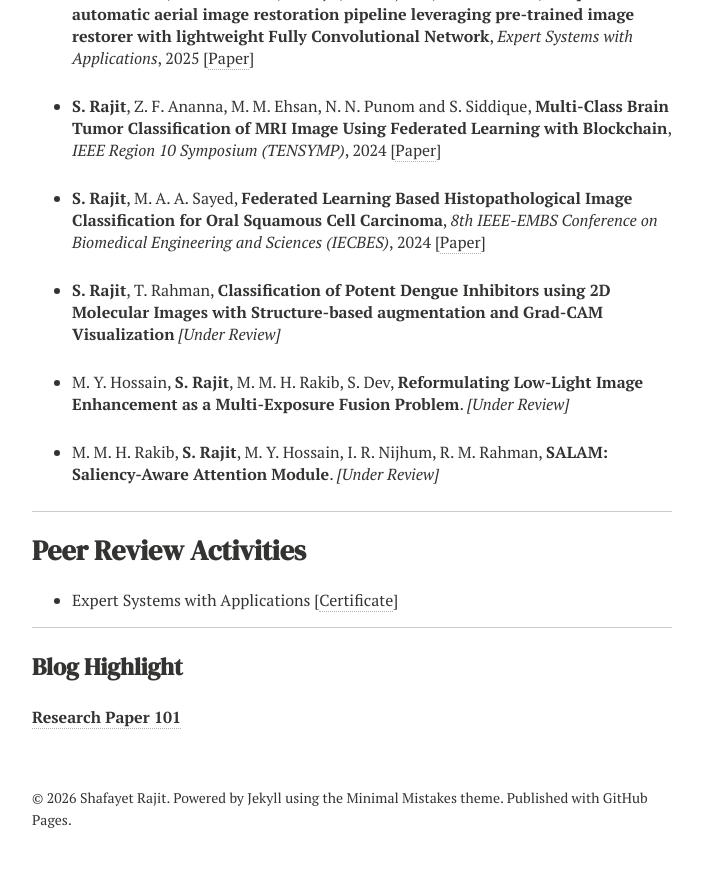
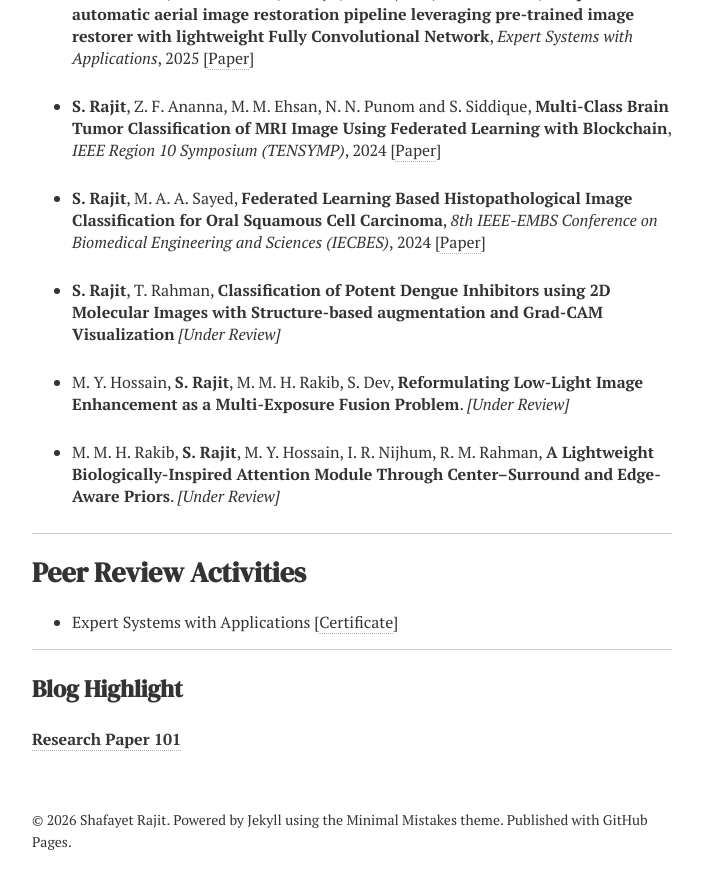
Before and after one commit to ShafayetRajit/shafayetrajit.github.io, a Jekyll site: the page built from index.md, in a window 1280 px wide and 900 px high, scrolled down 1192 px. Shown: the top 889 px of the window, without its empty margins (288-991 px from the left). Built offline with Jekyll 4.4.1, drawn with Linux system fonts in a browser that asks for light colours; nearby versions of some CDN libraries; comment, search, counter and statistics services are not loaded.

Commit message:
changing title of research paper

```diff
--- a/index.md
+++ b/index.md
@@ -70,7 +70,7 @@ BS, Computer Science and Engineering
 
 + M. Y. Hossain, **S. Rajit**, M. M. H. Rakib, S. Dev, **Reformulating Low-Light Image Enhancement as a Multi-Exposure Fusion Problem**. *[Under Review]*
 
-+ M. M. H. Rakib, **S. Rajit**, M. Y. Hossain, I. R. Nijhum, R. M. Rahman, **SALAM: Saliency-Aware Attention Module**. *[Under Review]*
++ M. M. H. Rakib, **S. Rajit**, M. Y. Hossain, I. R. Nijhum, R. M. Rahman, **A Lightweight Biologically-Inspired Attention Module Through Center–Surround and Edge-Aware Priors**. *[Under Review]*
 
 <hr>
 
```
